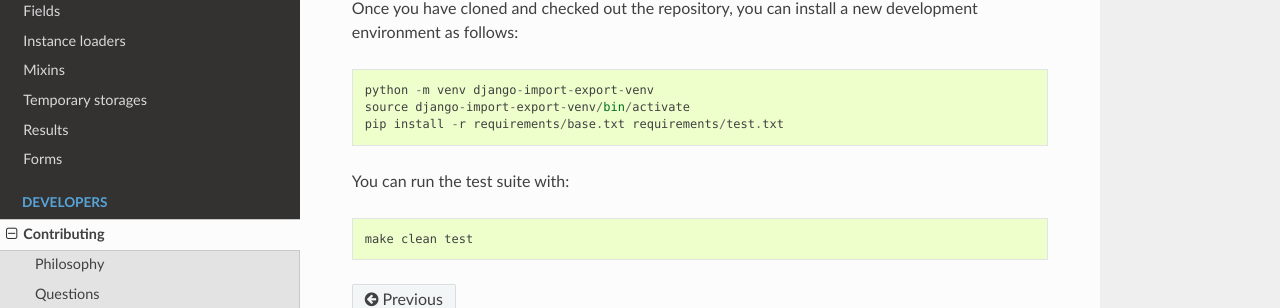
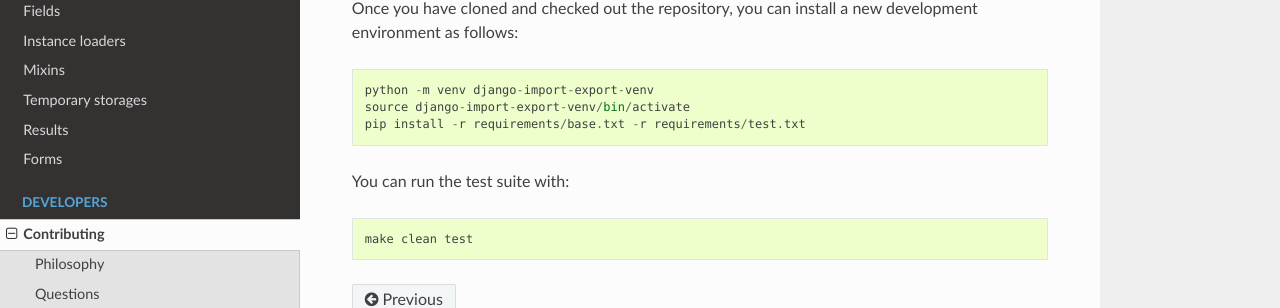
Before and after one commit to django-import-export/django-import-export, a Sphinx documentation site: the page built from docs/contributing.rst, in a window 1280 px wide and 900 px high, scrolled down 2366 px. Shown: the part 451-759 px from the top of the window. Built offline with Sphinx 7.4.7 and the Read the Docs theme 2.0.0, drawn with Linux system fonts in a browser that asks for light colours; pages that are not in the unit, such as notebooks, are missing from menus; the version number could not be read and is left out.

```diff
--- a/docs/contributing.rst
+++ b/docs/contributing.rst
@@ -157,7 +157,7 @@ Once you have cloned and checked out the repository, you can install a new devel
 
   python -m venv django-import-export-venv
   source django-import-export-venv/bin/activate
-  pip install -r requirements/base.txt requirements/test.txt
+  pip install -r requirements/base.txt -r requirements/test.txt
 
 You can run the test suite with::
 
```
Also changed, not shown: 1 other file.
